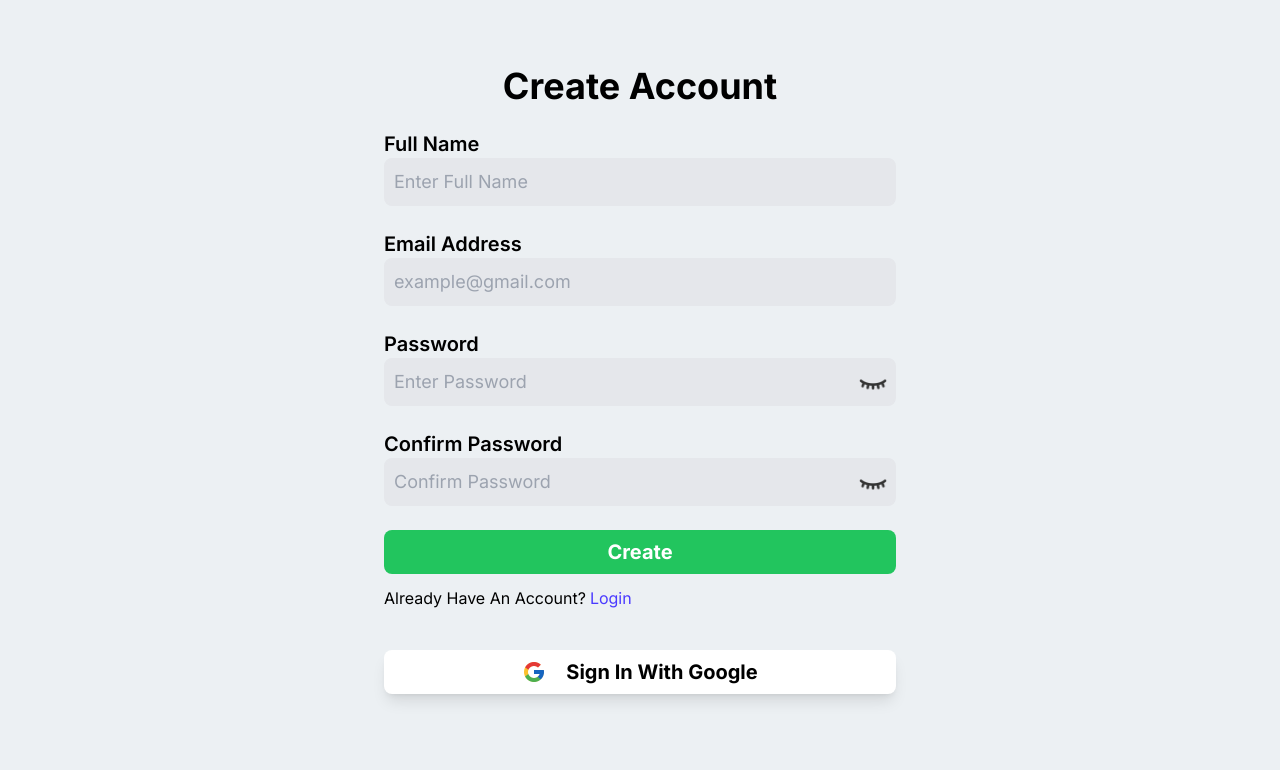
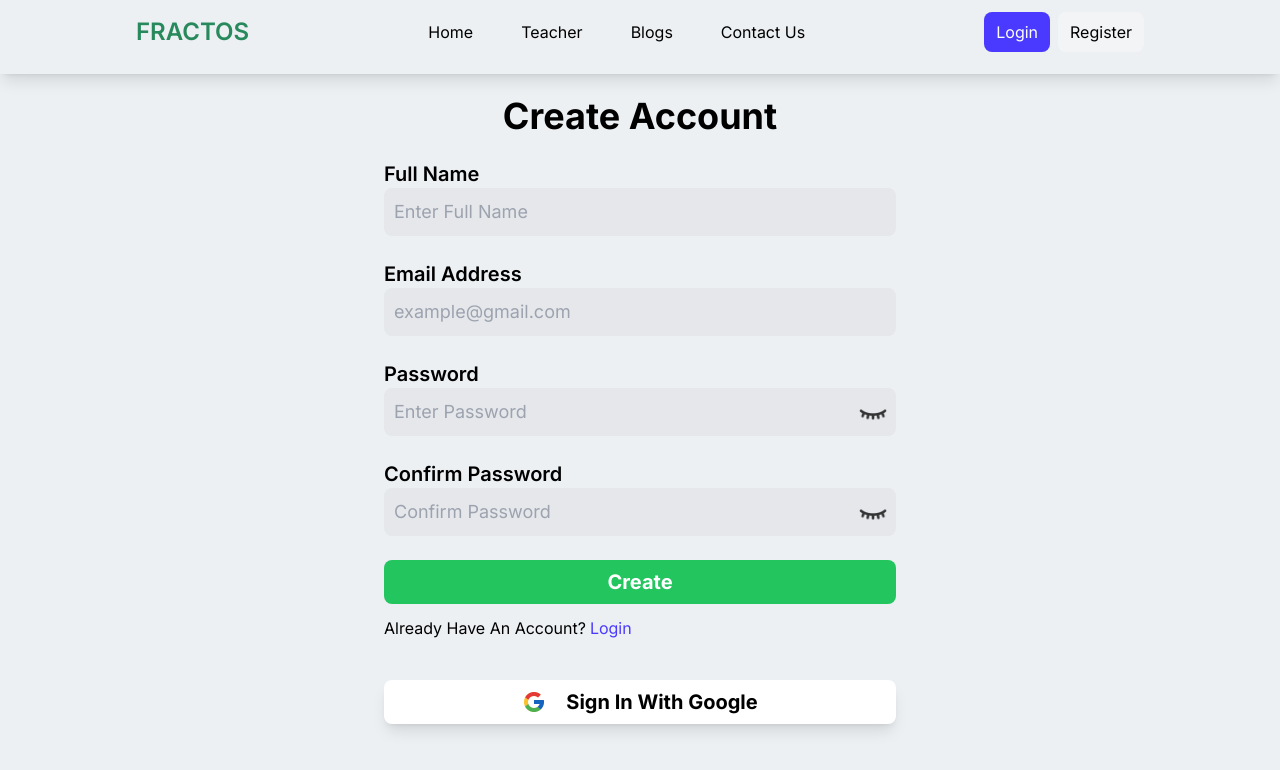
Before and after one commit to shamimhossain515419/fractos-client, a Next.js app: page /register in a window 1280 px wide. Shown: the top 770 px of the page. Built offline with nearby package versions, Linux system fonts and the light colour scheme; no server answers.

Commit message:
log out, navbar added in login and registration page

```diff
--- a/src/Components/Navbar/index.js
+++ b/src/Components/Navbar/index.js
@@ -34,7 +34,7 @@ const Navbar = () => {
      return (
           <div className=" mb-12">
                <div>
-                    <nav className={`px-2 z-50 bg-[#ECF0F3] shadow-lg fixed top-0 left-0 w-full transition-transform ${isShrink ? 'h-[66px]' : 'h-20'
+                    <nav className={`px-2 py-2 z-50 bg-[#ECF0F3] shadow-lg fixed top-0 left-0 w-full transition-transform ${isShrink ? 'h-[66px] bg-slate-300' : 'h-[74px]'
                          } transition-all`}>
                          <Container>
                               <div className=' '>
@@ -53,12 +53,9 @@ const Navbar = () => {
                                         <div className=' hidden md:flex items-center gap-3  space-x-5'>
                                              <Link className="p-2 rounded-lg hover:bg-[#4A3AFF] hover:text-white transition-all" href={'/'}>Home</Link>
                                              <Link className="p-2 rounded-lg hover:bg-[#4A3AFF] hover:text-white transition-all" href={'/teacher'}>Teacher</Link>
-                                             <Link className="p-2 rounded-lg hover:bg-[#4A3AFF] hover:text-white transition-all" href={'/leader-board'}>Leader board</Link>
                                              <Link className="p-2 rounded-lg hover:bg-[#4A3AFF] hover:text-white transition-all" href={'/blogs'}>Blogs</Link>
                                              <Link className="p-2 rounded-lg hover:bg-[#4A3AFF] hover:text-white transition-all" href={'/contact'}>Contact Us</Link>
-                                             {
-                                                  user ? <Link href={'/dashboard'}>Dashboard</Link> : null
-                                             }
+
                                         </div>
 
                                         {/* desktop navigation right side */}
--- a/src/Components/UserModal/UserModal.jsx
+++ b/src/Components/UserModal/UserModal.jsx
@@ -6,19 +6,20 @@ import Swal from 'sweetalert2';
 
 const UserModal = () => {
     const { user, logOutUser } = useContext(GlobalContext);
-    const handleLogOut = () =>{
+    const handleLogOut = () => {
         logOutUser()
-        .then(
-            Swal.fire(
-                'success',
+            .then(
+                Swal.fire(
+                    'Logged Out',
+                )
             )
-        )
+            location.reload()
     }
     return (
         <div className='bg-white rounded-lg shadow-lg p-5'>
             <Link className="p-2 rounded-lg bg-[#4A3AFF] text-white transition-all block text-center w-full mb-5" href={'/dashboard'}>Dashboard</Link>
             <Link className="p-2 rounded-lg bg-[#4A3AFF] text-white transition-all block text-center w-full mb-5" href={'/dashboard/setting'}>Setting</Link>
-            <button onClick={() => handleLogOut} className='p-2 rounded-lg bg-[#4A3AFF] text-white transition-all block text-center w-full mb-5'>Log Out</button>
+            <button onClick={handleLogOut} className='p-2 rounded-lg bg-[#4A3AFF] text-white transition-all block text-center w-full mb-5'>Log Out</button>
         </div>
     );
 };
--- a/src/app/login/page.jsx
+++ b/src/app/login/page.jsx
@@ -2,6 +2,7 @@
 import AuthContainer from '@/Components/AuthContainer/AuthContainer';
 import ComponentLevelLoader from '@/Components/DashboardNavbar/commonLoader/Commonloader';
 import GoogleSignIn from '@/Components/GoogleSignIn/GoogleSignIn';
+import Navbar from '@/Components/Navbar';
 import { GlobalContext } from '@/GlobalState';
 import Head from 'next/head';
 import Image from 'next/image';
@@ -42,13 +43,15 @@ const Login = () => {
             })
     }
     return (
+        <>
+            <Navbar></Navbar>
             <AuthContainer>
                 <div className='h-[100vh] sm:mx-auto max-w-lg py-6'>
                     <Head>
                         <title>Login</title>
 
                     </Head>
-                <form className='flex justify-center flex-col gap-6 w-full mt-[130px]' onSubmit={handleSubmit(loginHandler)}>
+                    <form className='flex justify-center flex-col gap-6 w-full mt-[112px]' onSubmit={handleSubmit(loginHandler)}>
                         <h1 className='font-bold text-2xl lg:text-4xl text-center'>Login</h1>
                         <div className='flex flex-col'>
                             <label className='text-xl font-semibold'>Email Address</label>
@@ -96,6 +99,8 @@ const Login = () => {
                     <GoogleSignIn></GoogleSignIn>
                 </div>
             </AuthContainer>
+        </>
+
     );
 };
 
--- a/src/app/register/page.jsx
+++ b/src/app/register/page.jsx
@@ -2,6 +2,7 @@
 import AuthContainer from '@/Components/AuthContainer/AuthContainer';
 import ComponentLevelLoader from '@/Components/DashboardNavbar/commonLoader/Commonloader';
 import GoogleSignIn from '@/Components/GoogleSignIn/GoogleSignIn';
+import Navbar from '@/Components/Navbar';
 import { GlobalContext } from '@/GlobalState';
 import { registerNewUser } from '@/services/users';
 import Head from 'next/head';
@@ -54,13 +55,15 @@ const Page = () => {
     }
 
     return (
+        <>
+            <Navbar></Navbar>
             <AuthContainer>
                 <div className='pb-[130px] sm:mx-auto max-w-lg  py-4'>
                     <Head>
                         <title>Create Account</title>
                     </Head>
 
-                <form onSubmit={handleSubmit(registrationHandler)} className='flex justify-center flex-col gap-6 w-full mt-[50px]'>
+                    <form onSubmit={handleSubmit(registrationHandler)} className='flex justify-center flex-col gap-6 w-full mt-[32px]'>
                         <h1 className='font-bold text-2xl lg:text-4xl text-center'>Create Account</h1>
                         <div>
                             <label className='text-xl font-semibold'>Full Name</label>
@@ -170,6 +173,7 @@ const Page = () => {
                     <GoogleSignIn></GoogleSignIn>
                 </div>
             </AuthContainer>
+        </>
     );
 };
 
```
Lines whose indentation alone changed are shown as unchanged.
